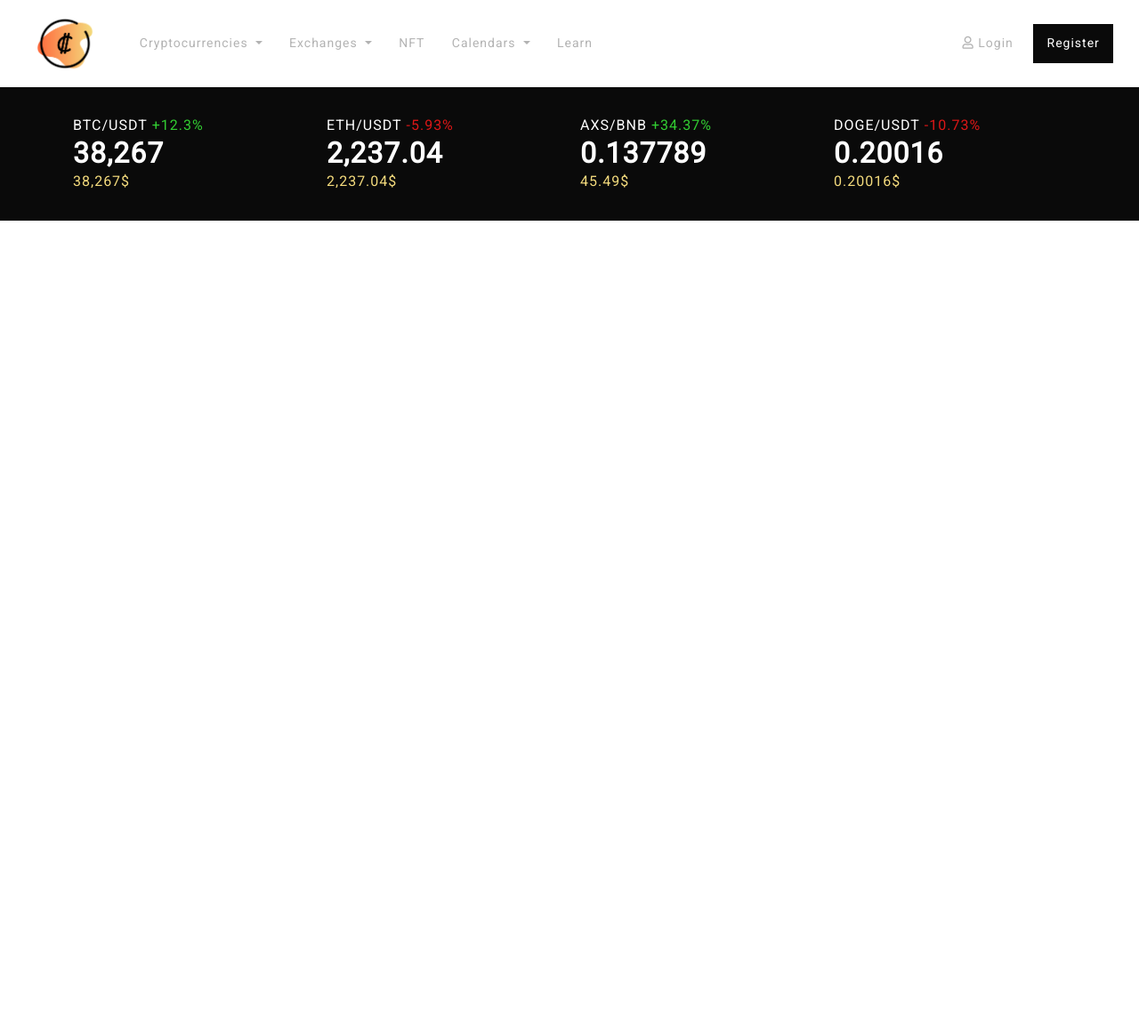
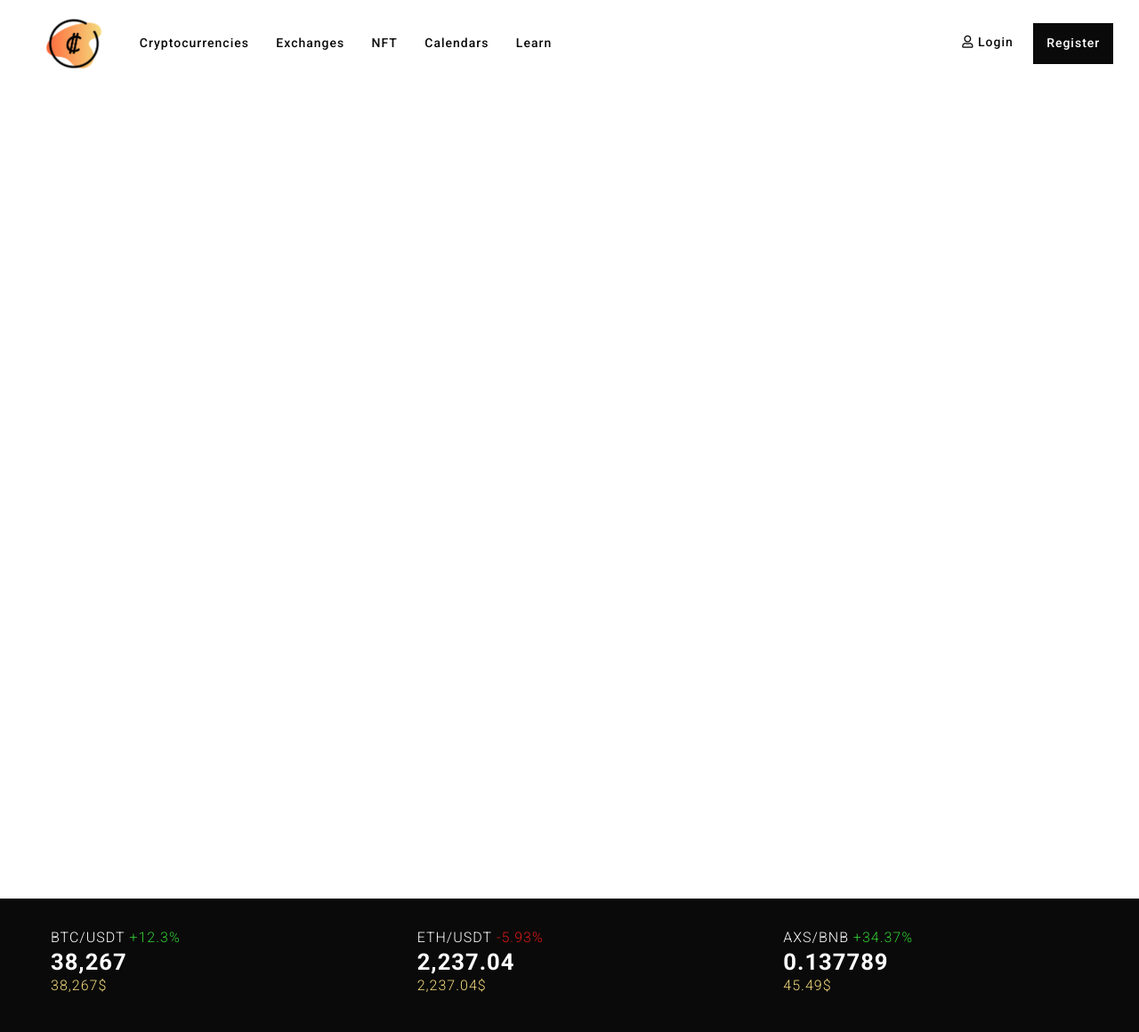
Before and after one commit to rimkusaurimas/Crypto-web, a PHP site: page / in a window 1280 px wide. Shown: the whole page at 89% size. Run offline with PHP 8.4, Linux system fonts and the light colour scheme.

Commit message:
Hero section created

```diff
--- a/assets/css/_clpw.scss
+++ b/assets/css/_clpw.scss
@@ -1,37 +1,45 @@
+.img-fluid {
+	margin-left: 10px;
+}
+@media screen and (max-width: 399px) {
+		.img-fluid {margin-left: -10px};
+	}
+
 .clpw {
-	background-color: $black;
+	background-color: $dark;
 }
 
 .clpw-wrapper {
-	background-color: $black;
+	background-color: $dark;
 	overflow: hidden;
 }
 
 .crypto-pairs {
 	display: flex;
 	flex-wrap: wrap;
-	background-color: $black;
+	background-color: $dark;
 	color: #fff;
 	height: 150px;
 	position: relative;
-}
-
-@media screen and (max-width: 576px) {
-	.crypto-pairs {padding-left: 30px}
+	padding-left: 25px;
+	@media screen and (min-width: 400px) {
+		padding-left: 45px;
+	}
 }
 
 .pair {
-    background-color: $black;
+    background-color: $dark;
 	padding: 31.8px 0;
+	height: 150px;
 
         .price-big{
          	line-height: 1.2;
 			font-weight: 700;
-			font-size: 2rem;
+			font-size: 1.6rem;
      }
 
 	 	.price-small {
-			 color: $yellow;
+			 color: $secondary;
 		 }
 }
 
@@ -46,3 +54,7 @@
 .percent-color-r {
 	color: #db1717;
 }
+
+.clpw.container {
+	max-width: 1850px;
+}
--- a/assets/css/_header.scss
+++ b/assets/css/_header.scss
@@ -14,11 +14,23 @@
 }
 
 .navbar-light .navbar-nav .nav-link.nav-link-bg {
-    background-color: $black;
+    background-color: $dark;
     color: #fff;
     width: 90px;
     display: flex;
     justify-content: center;
+    border: 1px solid transparent;
+    transition: background-color 0.8s, color 0.8s, border 0.8s;
+}
+
+.navbar-light .navbar-nav .nav-link.nav-link-bg:hover {
+    background-color: transparent;
+    color: $dark;
+    border: solid 1px $dark;
+}
+
+.navbar-light .navbar-nav .nav-link:hover {
+    color: $dark-hover;
 }
 
 .login-register{
@@ -33,9 +45,18 @@
 
 .login-register-ul {
     margin: 0rem;
+    @media screen and (max-width: 990px) {
+		padding-left: 0px;
+        border-top: solid 1px #BFBFBF;
+	}
 }
 
 .dropdown-menu{
     border: 0;
     box-shadow: 0px 1px 3px #666;
 }
+
+.navbar-light .navbar-nav .nav-link {
+    color: $dark;
+    font-weight: 500;
+}
--- /dev/null
+++ b/assets/css/_hero.scss
@@ -0,0 +1,3 @@
+.hero {
+    height: calc(100vh - 247.6px);
+}
--- a/assets/css/_mixins.scss
+++ b/assets/css/_mixins.scss
@@ -1,6 +1,6 @@
 @include media-breakpoint-down(md){
     .percentage-pair-name, .price-small, .price-big{
-        font-size: 70%;
+        font-size: 0.8rem;
     }
 }
 
@@ -9,10 +9,3 @@
         height: 100%;
     }
 }
-
-@include media-breakpoint-down(md){
-    .crypto-pairs .col-sm-6 .pair{
-        padding: 39px 0px;
-        height: 100%;
-    }
-}
--- a/assets/css/_variables.scss
+++ b/assets/css/_variables.scss
@@ -2,6 +2,8 @@
 $fa-font-path: "fa-webfonts";
 
 // Main color palette
-$black: #0A0A0A;
-$red: #FF6A3D;
-$yellow: #F4DB7D;
+$dark: #0a0a0a;
+$dark-hover: #727272;
+$mediumdark: #14274E;
+$primary: #ff6a3d;
+$secondary: #f4db7d;
--- a/assets/css/main.scss
+++ b/assets/css/main.scss
@@ -7,9 +7,14 @@
 @import "fa-scss/solid";
 @import "mixins";
 @import "font";
+@import "header";
+@import "hero";
 @import "clpw";
-@import "header";
 
 body {
 	font-family: "Roboto", sans-serif;
   }
+
+  .dropdown-toggle::after {
+    display: none;
+  }
--- a/index.html
+++ b/index.html
@@ -9,14 +9,17 @@
     <!-- Bootstrap CSS -->
     <link href="https://cdn.jsdelivr.net/npm/bootstrap@5.0.2/dist/css/bootstrap.min.css" rel="stylesheet"
         integrity="sha384-EVSTQN3/azprG1Anm3QDgpJLIm9Nao0Yz1ztcQTwFspd3yD65VohhpuuCOmLASjC" crossorigin="anonymous">
-    <link rel="stylesheet" href="https://fonts.googleapis.com/css?family=Roboto">
+    <link rel="preconnect" href="https://fonts.googleapis.com">
+    <link rel="preconnect" href="https://fonts.gstatic.com" crossorigin>
+    <link href="https://fonts.googleapis.com/css2?family=Roboto:wght@300;400;500;700&display=swap" rel="stylesheet">
     <link rel="stylesheet" href="assets/css/main.css">
 
 
     <title>Crypto Project</title>
 </head>
 
-<body style="overflow: auto;">
+<body>
+<div class="website">
     <!--Navbar-->
     <div class="container-fluid">
         <nav class="navbar navbar-expand-lg navbar-light">
@@ -78,7 +81,7 @@
                     <ul class="login-register-ul">
                         <div class="navbar-nav me-auto mb-2 mb-lg-0 login-register">
                             <li class="nav-item">
-                                <a class="nav-link" href="#"><i class="far fa-user"></i> Login</a>
+                                <a class="nav-link login" href="#"><i class="far fa-user"></i> Login</a>
                             </li>
                             <li class="nav-item register">
                                 <a class="nav-link nav-link-bg" href="#">Register</a>
@@ -90,13 +93,18 @@
         </nav>
     </div>
     <!--Navbar end-->
-    <div>
+
+    <!--Hero section-->
+    <div class="hero">
+    </div>
+    <!--Hero section end-->
+
     <!-- Crypto Live Preview Widget-->
     <div class="clpw" style="height: 150px;">
-            <div class="container">
+        <div class="container-fluid">
             <div class="clpw-wrapper">
                 <div class="crypto-pairs row">
-                        <div class="col-md-3 col-sm-6 col-6">
+                    <div class="col-md-4 col-6 col-xxl-2">
                         <div class="pair">
                             <div class="percentage-pair-name">
                                 <div>BTC/USDT</div> &nbsp;
@@ -107,7 +115,7 @@
                         </div>
                     </div>
 
-                        <div class="col-md-3 col-sm-6 col-6">
+                    <div class="col-md-4 col-6 col-xxl-2">
                         <div class="pair">
                             <div class="percentage-pair-name">
                                 <div>ETH/USDT</div> &nbsp;
@@ -118,7 +126,7 @@
                         </div>
                     </div>
 
-                        <div class="col-md-3 col-sm-6 col-6">
+                    <div class="col-md-4 col-6 col-xxl-2">
                         <div class="pair">
                             <div class="percentage-pair-name">
                                 <div>AXS/BNB</div> &nbsp;
@@ -130,7 +138,7 @@
                         </div>
                     </div>
 
-                        <div class="col-md-3 col-sm-6 col-6">
+                    <div class="col-md-4 col-6 col-xxl-2">
                         <div class="pair">
                             <div class="percentage-pair-name">
                                 <div>DOGE/USDT</div> &nbsp;
@@ -142,7 +150,7 @@
                         </div>
                     </div>
 
-                        <div class="col-md-3 col-sm-6 col-6">
+                    <div class="col-md-4  col-6 col-xxl-2">
                         <div class="pair">
                             <div class="percentage-pair-name">
                                 <div>BTC/USDT</div> &nbsp;
@@ -153,7 +161,7 @@
                         </div>
                     </div>
 
-                        <div class="col-md-3 col-sm-6 col-6">
+                    <div class="col-md-4  col-6 col-xxl-2">
                         <div class="pair">
                             <div class="percentage-pair-name">
                                 <div>ETH/USDT</div> &nbsp;
@@ -164,7 +172,7 @@
                         </div>
                     </div>
 
-                        <div class="col-md-3 col-sm-6 col-6">
+                    <div class="col-md-4  col-6 col-xxl-2">
                         <div class="pair">
                             <div class="percentage-pair-name">
                                 <div>AXS/BNB</div> &nbsp;
@@ -176,7 +184,7 @@
                         </div>
                     </div>
 
-                        <div class="col-md-3 col-sm-6 col-6">
+                    <div class="col-md-4  col-6 col-xxl-2">
                         <div class="pair">
                             <div class="percentage-pair-name">
                                 <div>DOGE/USDT</div> &nbsp;
@@ -188,7 +196,7 @@
                         </div>
                     </div>
 
-                        <div class="col-md-3 col-sm-6 col-6">
+                    <div class="col-md-4 col-6 col-xxl-2">
                         <div class="pair">
                             <div class="percentage-pair-name">
                                 <div>BTC/USDT</div> &nbsp;
@@ -199,7 +207,7 @@
                         </div>
                     </div>
 
-                        <div class="col-md-3 col-sm-6 col-6">
+                    <div class="col-md-4 col-6 col-xxl-2">
                         <div class="pair">
                             <div class="percentage-pair-name">
                                 <div>ETH/USDT</div> &nbsp;
@@ -210,7 +218,7 @@
                         </div>
                     </div>
 
-                        <div class="col-md-3 col-sm-6 col-6">
+                    <div class="col-md-4 col-6 col-xxl-2">
                         <div class="pair">
                             <div class="percentage-pair-name">
                                 <div>AXS/BNB</div> &nbsp;
@@ -222,7 +230,7 @@
                         </div>
                     </div>
 
-                        <div class="col-md-3 col-sm-6 col-6">
+                    <div class="col-md-4 col-6 col-xxl-2">
                         <div class="pair">
                             <div class="percentage-pair-name">
                                 <div>DOGE/USDT</div> &nbsp;
@@ -238,11 +246,11 @@
         </div>
     </div>
     <!--End of CLP Widget-->
-    </div>
 
     <script src="https://cdn.jsdelivr.net/npm/bootstrap@5.0.2/dist/js/bootstrap.bundle.min.js"
         integrity="sha384-MrcW6ZMFYlzcLA8Nl+NtUVF0sA7MsXsP1UyJoMp4YLEuNSfAP+JcXn/tWtIaxVXM"
         crossorigin="anonymous"></script>
+    </div>
 </body>
 
 </html>
```
Also changed, not shown: assets/css/main.css. Lines whose indentation alone changed are shown as unchanged.
